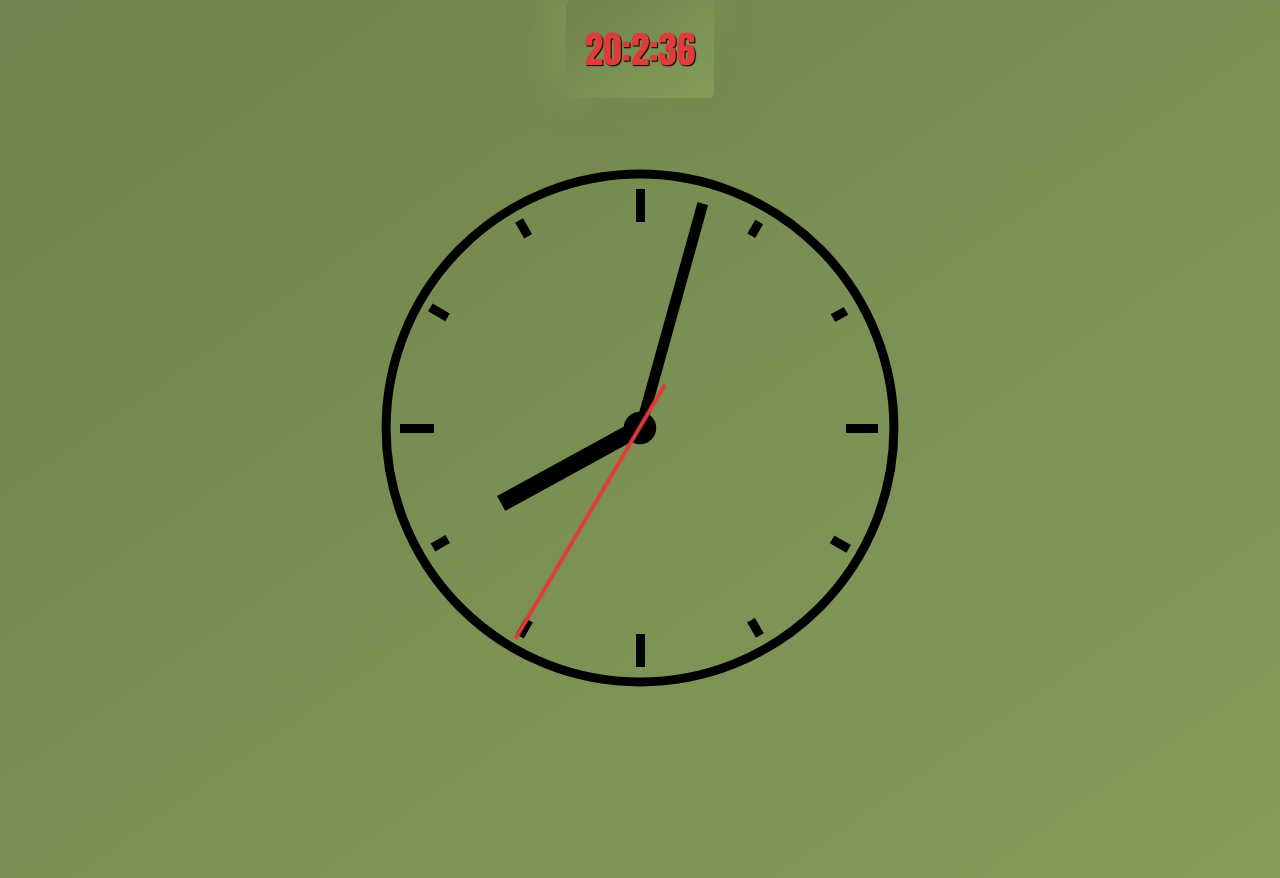
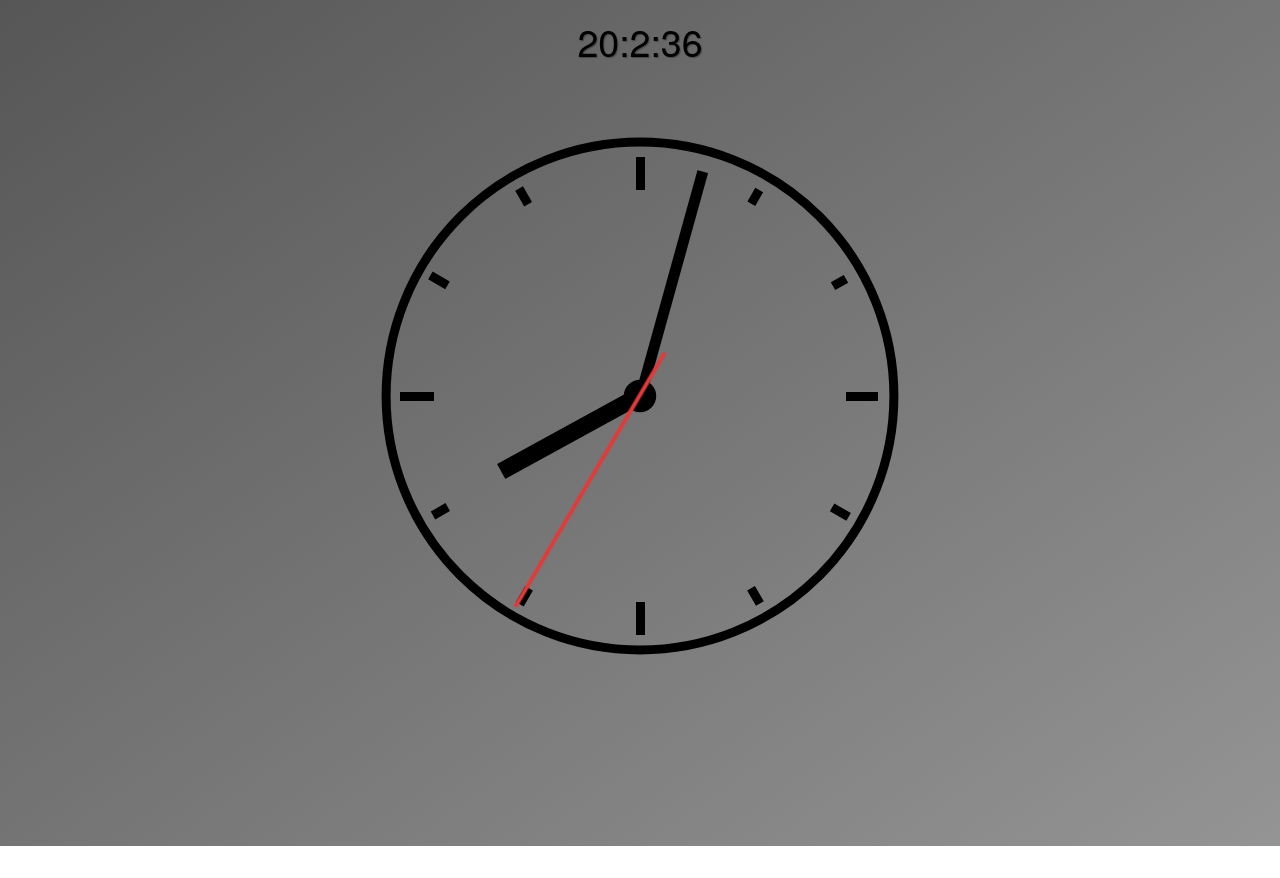
Before and after one commit to theocrsb/Brief3_Horloge, a plain HTML site: page index.html in a window 1280 px wide. After the commit the page ends 846 px from the top, so only its background shows below. Drawn offline with Linux system fonts and the light colour scheme.

Commit message:
changement style

```diff
--- a/css/style.css
+++ b/css/style.css
@@ -72,19 +72,23 @@
   align-items: center;
   justify-content: center;
   font-size: 2.5em;
-  font-family: "Anton", sans-serif;
+}
+.tourHeure {
+  display: flex;
+  align-items: center;
+  justify-content: center;
 }
 
 /* modification perso */
 body {
-  background: linear-gradient(145deg, #70834c, #859c5a);
+  background: linear-gradient(145deg, #565656, #949494);
 }
 .heure p {
-  margin: 0 0 0 0;
-  color: rgb(224, 59, 59);
-  padding: 0.5em 0.5em 0.5em 0.5em;
-  border-radius: 6px;
-  background: linear-gradient(145deg, #70834c, #859c5a);
-  box-shadow: 8px 8px 42px #72864d, -8px -8px 42px #869e5b;
-  text-shadow: #000 1px 1px 1px;
+  margin-top: 0.3em;
+  color: rgb(0, 0, 0);
+  text-shadow: rgb(71, 71, 71) 1px 1px 1px;
 }
+
+.main {
+  padding-top: 0;
+}
--- a/index.html
+++ b/index.html
@@ -11,6 +11,7 @@
   </head>
 
   <body>
+    <div class="tourHeure">
       <div class="heure">
         <p>
           <span id="hour2">00</span>:<span id="minute2">00</span>:<span
@@ -18,6 +19,7 @@
             >00</span
           >
         </p>
+      </div>
     </div>
 
     <main class="main">
```
Lines whose indentation alone changed are shown as unchanged.
